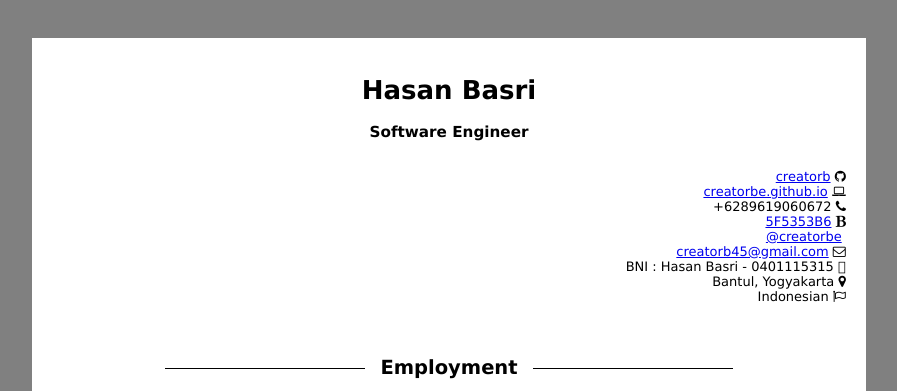
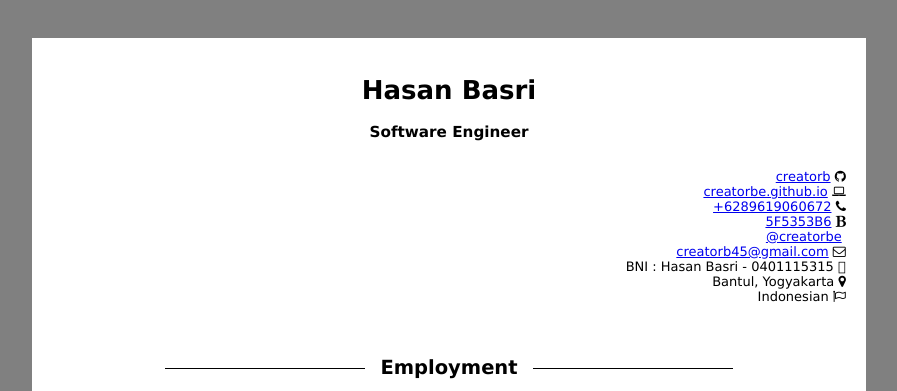
Before and after one commit to creatorbe/creatorbe.github.io, a Jekyll site: the page cv.html, which Jekyll copies as it is, in a window 1280 px wide. Shown: the top 391 px of the page, without its empty margins (191-1088 px from the left). Built offline with Jekyll 4.4.1, drawn with Linux system fonts in a browser that asks for light colours.

Commit message:
edit personal info

```diff
--- a/cv.html
+++ b/cv.html
@@ -26,7 +26,7 @@
         <ul class="personal-info">
           <li><a href="http://github.com/creatorb">creatorb</a> <i class="fa fa-github"></i> </li>
           <li><a href="http://creatorbe.github.io">creatorbe.github.io</a> <i class="fa fa-laptop"></i> </li>
-          <li>+6289619060672 <i class="fa fa-phone"></i> </li>
+          <li><a href="tel:+6289619060672">+6289619060672</a> <i class="fa fa-phone"></i> </li>
           <li><a href="https://raw.githubusercontent.com/creatorbe/creatorbe.github.io/master/static/img/bbm-creatorbe.jpg" target="_blank">5F5353B6</a> <i class="fa fa-bold"></i> </li>
           <li><a href="https://telegram.me/creatorbe" target="_blank">@creatorbe</a> <i class="fa fa-telegram"></i> </li>
           <li><a href="mailto:creatorb45@gmail.com">creatorb45@gmail.com</a> <i class="fa fa-envelope-o"></i> </li><li>BNI : Hasan Basri - 0401115315 <i class="fa-credit-card"></i> </li>
```
